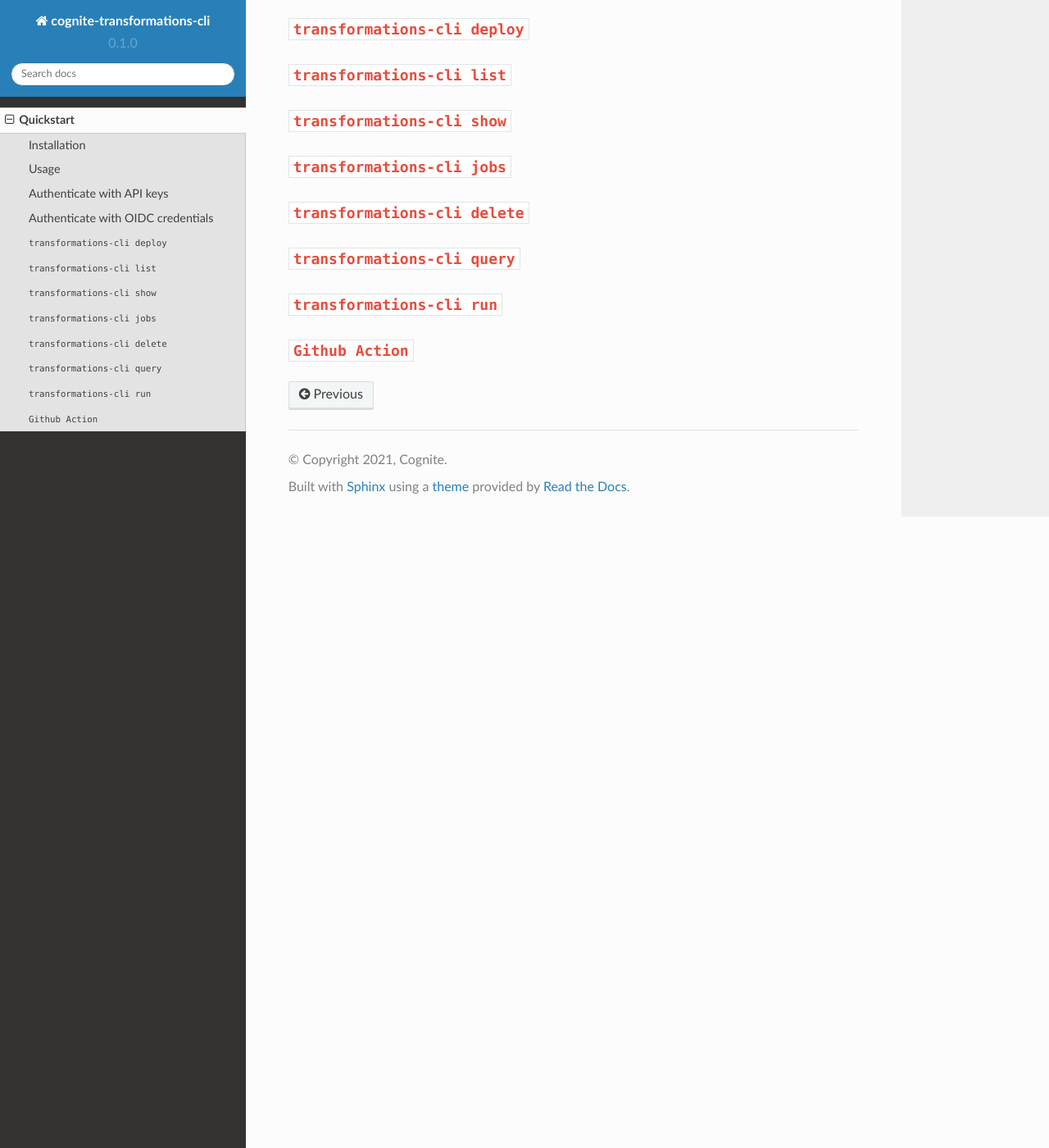
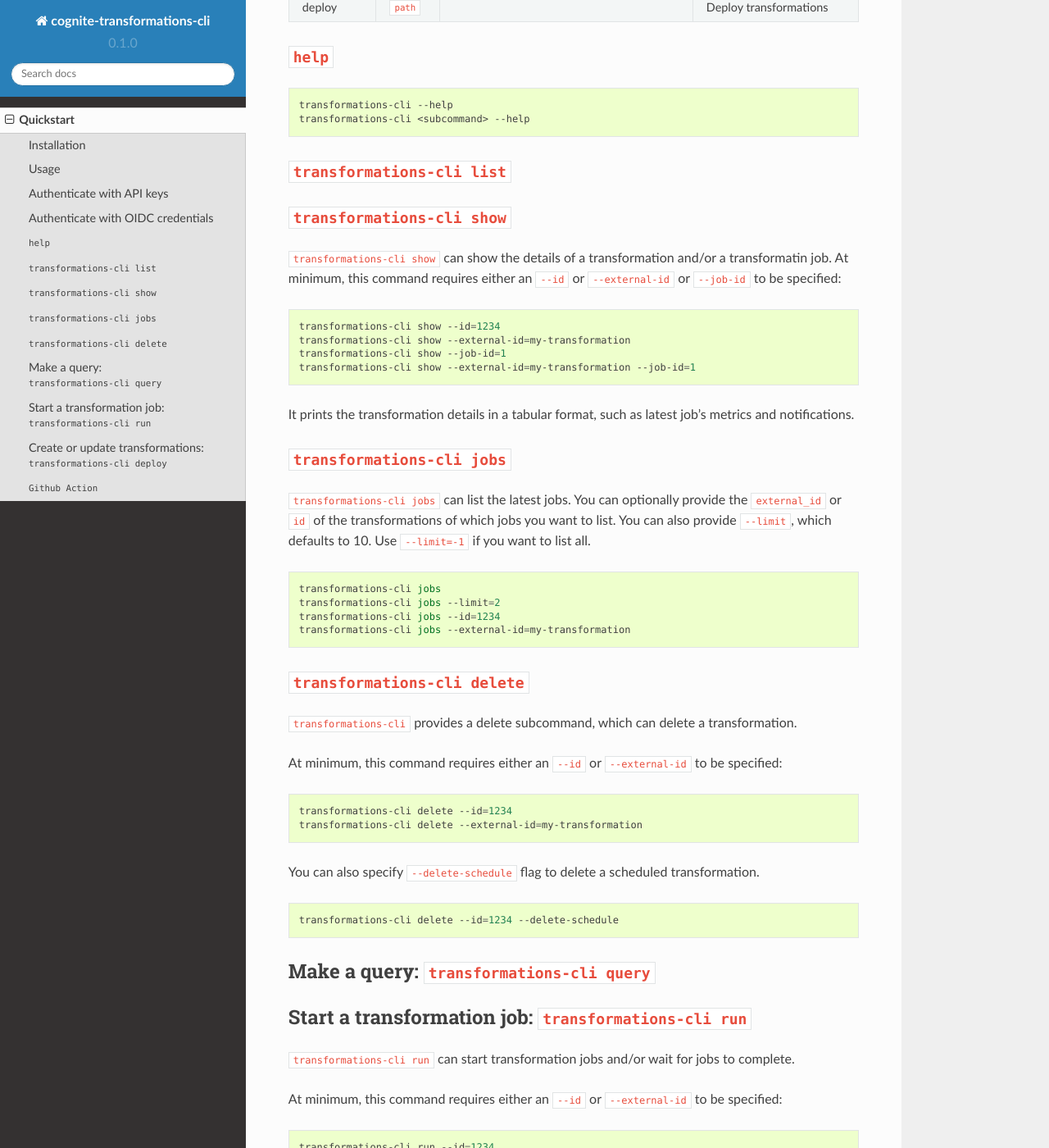
Before and after one commit to cognitedata/transformations-cli, a Sphinx documentation site: the page built from docs/source/quickstart.rst, in a window 1280 px wide and 1400 px high, scrolled down 1462 px. Shown: the whole window at 82% size. Built offline with Sphinx 7.4.7 and the Read the Docs theme 2.0.0, drawn with Linux system fonts in a browser that asks for light colours; the version number is read from the project's files by our own code; some of the changed text lies outside the part shown.

Commit message:
Make changes to run and delete

```diff
--- a/docs/source/quickstart.rst
+++ b/docs/source/quickstart.rst
@@ -16,17 +16,17 @@
 If the Cognite SDK is not already installed, the installation will automatically fetch and install it as well.
 
 Usage
-------------
+-----
 
 Authenticate with API keys
-------------
+--------------------------
 
 To use transformations-cli:
     - The ``TRANSFORMATIONS_API_KEY`` environment variable must be set to a valid API key for a service account which has access to Transformations.
     - ``TRANSFORMATIONS_PROJECT`` environment variable is optional for API key authentication, CDF project can be inferred from API key if skipped.
 
 Authenticate with OIDC credentials
-------------
+----------------------------------
 
 When using OIDC, you need to set the environment variables:
     - ``TRANSFORMATIONS_CLIENT_ID``: Required
@@ -44,54 +44,122 @@
 
 
 .. list-table:: Transformations CLI Commands
-   :widths: 25 25 100
+   :widths: 25 15 100 15
    :header-rows: 1
 
    * - Command
      - Args
      - Options
+     - Description
+   * - list
+     -
+     - ``--limit``
+     - List transformations
+   * - show
+     -
+     - ``--external-id``, ``--id``, ``--job-id``
+     - Show a transformation/job
+   * - jobs
+     -
+     - ``--external-id``, ``--id``, ``--limit``
+     - List jobs
+   * - delete
+     -
+     - ``--external-id``, ``--id``, ``--delete-schedule``
+     - Delete a transformation
+   * - query
+     - ``query``
+     - ``--source-limit``, ``--infer-schema-limit``, ``--limit``
+     - Run a query
+   * - run
+     -
+     - ``--external-id``, ``--id``, ``--watch``, ``--watch-only``, ``--time-out``
+     - Run a transformation
    * - deploy
      - ``path``
      -
-   * - list
-     -
-     - ``--limit``
-   * - show
-     -
-     - ``--external-id``, ``--id``, ``--job-id``
-   * - jobs
-     -
-     - ``--external-id``, ``--id``, ``--limit``
-   * - delete
-     -
-     - ``--external-id``, ``--id``
-   * - query
-     - ``query``
-     - ``--source-limit``, ``--infer-schema-limit``, ``--limit``
-   * - run
-     -
-     - ``--external-id``, ``--id``, ``--watch``, ``--watch-only``
+     - Deploy transformations
 
-``transformations-cli deploy``
------------------------------------
+``help``
+--------
+.. code-block:: bash
+
+    transformations-cli --help
+    transformations-cli <subcommand> --help
 
 ``transformations-cli list``
--------------------------------------
+----------------------------
 
 ``transformations-cli show``
--------------------------------------
+----------------------------
+``transformations-cli show`` can show the details of a transformation and/or a transformatin job.
+At minimum, this command requires either an ``--id`` or ``--external-id`` or ``--job-id`` to be specified:
+
+.. code-block:: bash
+
+    transformations-cli show --id=1234
+    transformations-cli show --external-id=my-transformation
+    transformations-cli show --job-id=1
+    transformations-cli show --external-id=my-transformation --job-id=1
+
+It prints the transformation details in a tabular format, such as latest job's metrics and notifications.
 
 ``transformations-cli jobs``
--------------------------------------
+----------------------------
+``transformations-cli jobs`` can list the latest jobs.
+You can optionally provide the ``external_id`` or ``id`` of the transformations of which jobs you want to list.
+You can also provide ``--limit``, which defaults to 10. Use ``--limit=-1`` if you want to list all.
+
+.. code-block:: bash
+
+    transformations-cli jobs
+    transformations-cli jobs --limit=2
+    transformations-cli jobs --id=1234
+    transformations-cli jobs --external-id=my-transformation
 
 ``transformations-cli delete``
--------------------------------------
+------------------------------
+``transformations-cli`` provides a delete subcommand, which can delete a transformation.
 
-``transformations-cli query``
--------------------------------------
+At minimum, this command requires either an ``--id`` or ``--external-id`` to be specified:
 
-``transformations-cli run``
--------------------------------------
+.. code-block:: bash
+
+    transformations-cli delete --id=1234
+    transformations-cli delete --external-id=my-transformation
+
+You can also specify ``--delete-schedule`` flag to delete a scheduled transformation.
+
+.. code-block:: bash
+
+    transformations-cli delete --id=1234 --delete-schedule
+
+Make a query: ``transformations-cli query``
+-------------------------------------------
+
+Start a transformation job: ``transformations-cli run``
+-------------------------------------------------------
+``transformations-cli run`` can start transformation jobs and/or wait for jobs to complete.
+
+At minimum, this command requires either an ``--id`` or ``--external-id`` to be specified:
+
+.. code-block:: bash
+
+    transformations-cli run --id=1234
+    transformations-cli run --external-id=my-transformation
+
+Without any additional arguments, this command will start a transformation job, and exit immediately. If you want wait for the job to complete, use the ``--watch`` option:
+
+.. code-block:: bash
+
+    transformations-cli run --id=1234 --watch
+
+When using the ``--watch`` option, transformation-cli will return a non-zero exit code if the transformation job failed, or if it did not finish within a given timeout (which is 12 hours by default). This timeout can be configured using the ``--time-out`` option.
+
+If you want to watch a job for completion without actually starting a transformation job, specify ``--watch-only`` instead of ``--watch``. This will watch the most recently started job for completion.
+
+Create or update transformations: ``transformations-cli deploy``
+----------------------------------------------------------------
 
 ``Github Action``
--------------------------------------
+-----------------
```
Also changed, not shown: README.md (line endings or trailing spaces), 3 other files.
